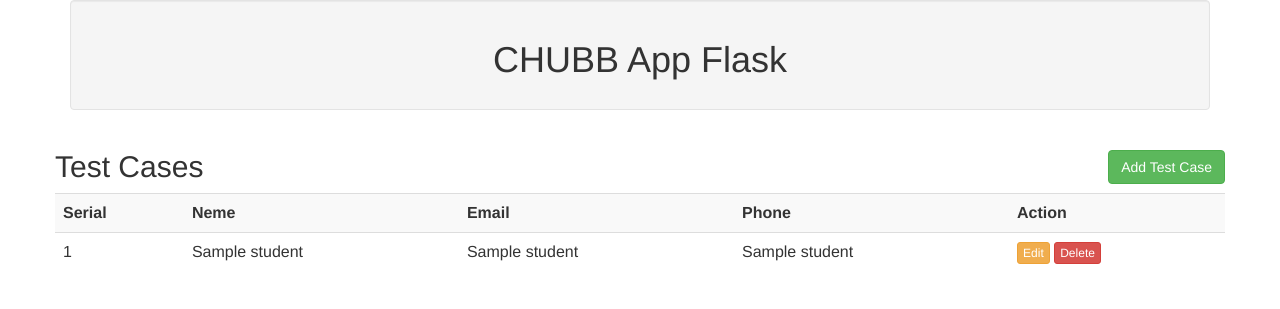
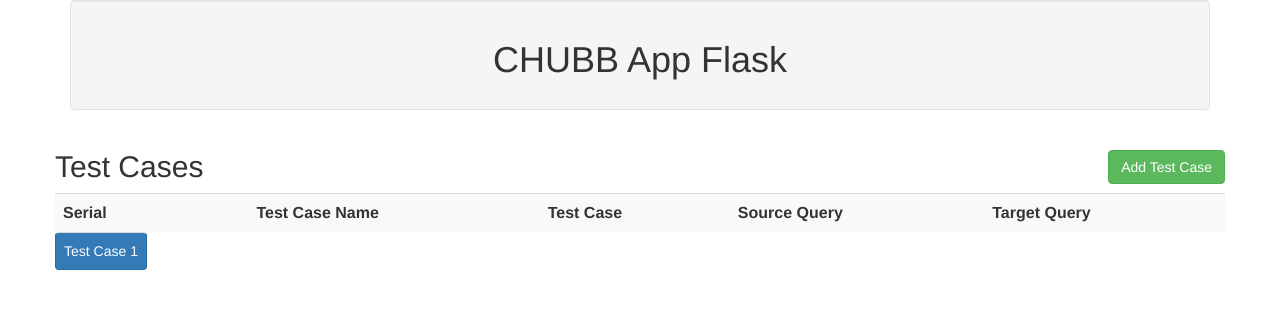
Before and after one commit to ddaula/Flask-CRUD, a Flask app: page / in a window 1280 px wide. Shown: the top 309 px of the page. Run offline with Flask 2, Linux system fonts and the light colour scheme; a database or web service that is not in the repository returns one stand-in record (values such as "Sample title"); some libraries are stand-ins or nearby versions.

Commit message:
collapse code

```diff
--- a/App.py
+++ b/App.py
@@ -56,5 +56,9 @@ def delete(id_data):
             flash("Data Updated Successfully")
             return redirect(url_for('index'))
 
+@app.route('/signon')
+def signon():
+    return render_template('signon.html')
+
 if __name__ == "__main__":
     app.run(port=5006,debug=True)
--- a/templates/index.html
+++ b/templates/index.html
@@ -2,7 +2,7 @@
    <head>
       <title>CRUD APP</title>
       <link href="{{url_for('static', filename='css/bootstrap.min.css')}}" rel="stylesheet">
-      <link rel="shortcut icon" href="{{url_for('static',filename='chubb.png')}}"
+      <link rel="shortcut icon" href="{{url_for('static',filename='chubb.png')}}">
    </head>
    <body>
       {% block body %}
@@ -45,16 +45,20 @@
                       <div class="modal-body">
                         <form action="{{url_for('insert')}}" method="POST">
                           <div class="form-group">
-                            <label>Name:</label>
-                            <input type="text" class="form-control" name="name" required="1">
+                            <label>Test Case Name:</label>
+                            <input type="text" class="form-control" name="testcasename" required="1">
                           </div>
                           <div class="form-group">
-                            <label>Email:</label>
-                            <input type="text" class="form-control" name="email" required="1">
+                            <label>Test Case:</label>
+                            <input type="text" class="form-control" name="testcase" required="1">
                           </div>
                           <div class="form-group">
-                            <label>Phone:</label>
-                            <input type="text" class="form-control" name="phone" required="1">
+                            <label>Source query:</label>
+                            <input type="text" class="form-control" name="sourcequery" required="1">
+                          </div>
+                          <div class="form-group">
+                            <label>Target query:</label>
+                            <input type="text" class="form-control" name="targetquery" required="1">
                           </div>
                           <div class="form-group">
                             <button class="btn btn-primary" type="submit">Insert Data</button>
@@ -71,24 +75,29 @@
 
             </div>
 
-      <table class="table table-striped">
+      <table id = "demo" class="table table-striped">
          <tr>
             <th>Serial</th>
-            <th>Neme</th>
-            <th>Email</th>
-            <th>Phone</th>
-            <th>Action</th>
+            <th>Test Case Name</th>
+            <th>Test Case</th>
+            <th>Source Query</th>
+            <th>Target Query</th>
          </tr>
 
          {% for row in students %}
-         <tr>
+         <td class="btn btn-primary" data-toggle="collapse" href="#collapseExample{{row.0}}" role="button" aria-expanded="false" aria-controls="collapseExample">
+    Test Case {{row.0}}</td>
+         <tr class="collapse" id="collapseExample{{row.0}}">
             <td>{{row.0}}</td>
             <td>{{row.1}}</td>
             <td>{{row.2}}</td>
             <td>{{row.3}}</td>
+            <td>{{row.4}}</td>
             <td> <a href="/update/{{row.0}}" class="btn btn-warning btn-xs" data-toggle="modal" data-target="#modaledit{{row.0}}">Edit</a>
                <a href="/delete/{{ row.0 }}" class="btn btn-danger btn-xs" onclick="return confirm('Are you sure to delete?')">Delete</a>
             </td>
+         </tr>
+         </td>
          </tr>
 
          <div class="modal fade" id="modaledit{{row.0}}" role="dialog">
@@ -102,17 +111,21 @@
                 <div class="modal-body">
                   <form action="{{url_for('update')}}" method="POST">
                     <div class="form-group">
-                      <label>Name:</label>
+                      <label>Test Case Name:</label>
                       <input type="hidden" name="id" value={{row.0}}>
-                      <input type="text" class="form-control" name="name" value={{row.1}}>
+                      <input type="text" class="form-control" name="testcasename" value={{row.1}}>
                     </div>
                     <div class="form-group">
-                      <label>Email:</label>
-                      <input type="text" class="form-control" name="email" value={{row.2}}>
+                      <label>Test Case:</label>
+                      <input type="text" class="form-control" name="testcase" value={{row.2}}>
                     </div>
                     <div class="form-group">
-                      <label>Phone:</label>
-                      <input type="text" class="form-control" name="phone" value={{row.3}}>
+                      <label>Source Query:</label>
+                      <input type="text" class="form-control" name="sourcequery" value={{row.3}}>
+                    </div>
+                    <div class="form-group">
+                      <label>Target Query:</label>
+                      <input type="text" class="form-control" name="targetquery" value={{row.3}}>
                     </div>
                     <div class="form-group">
                       <button class="btn btn-primary" type="submit">Update Data</button>
```
Also changed, not shown: static/css/signin.css (added, +49 -0 lines), templates/signon.html (added, +27 -0 lines), static/chubbwhite.png (added).
